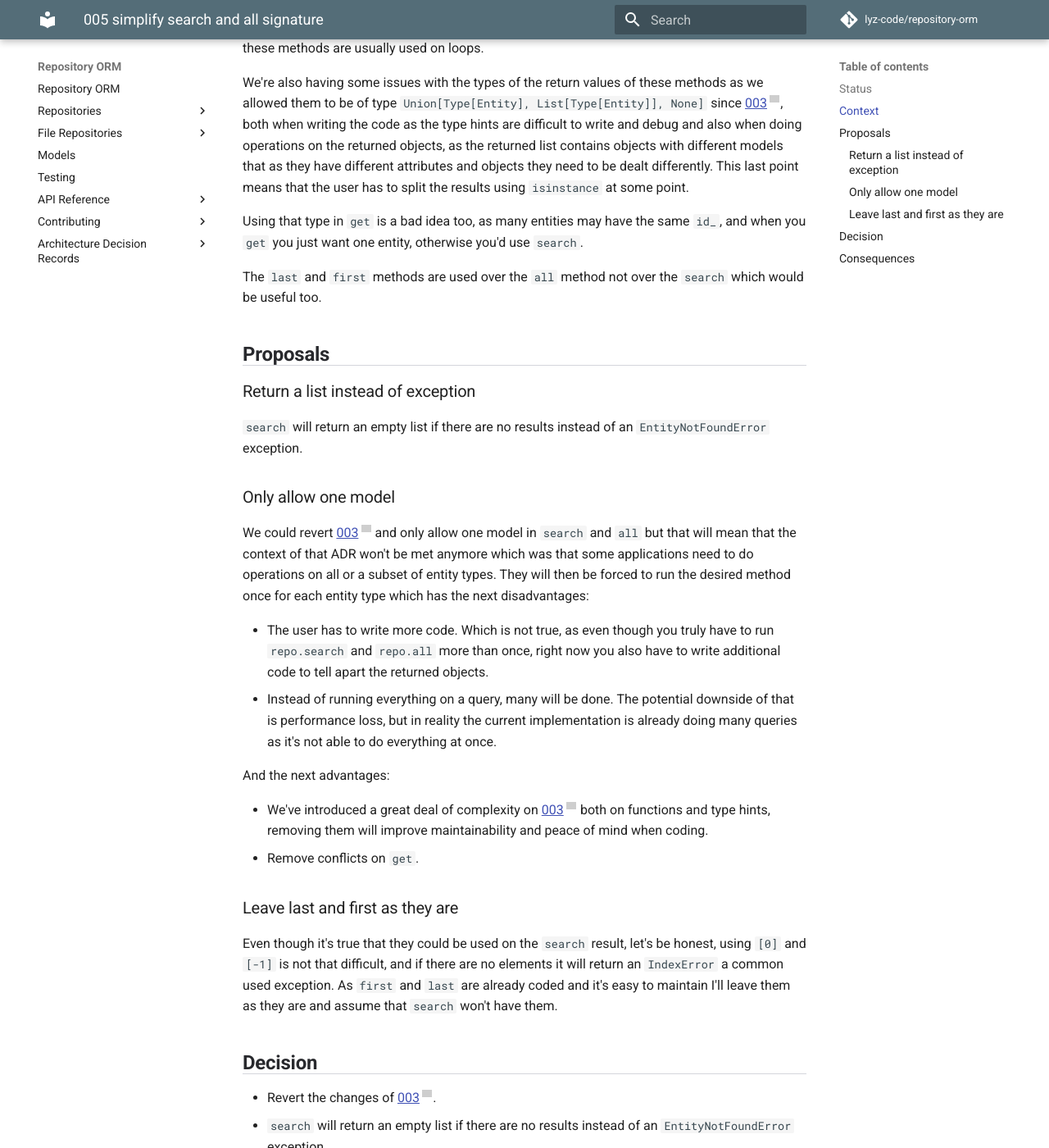
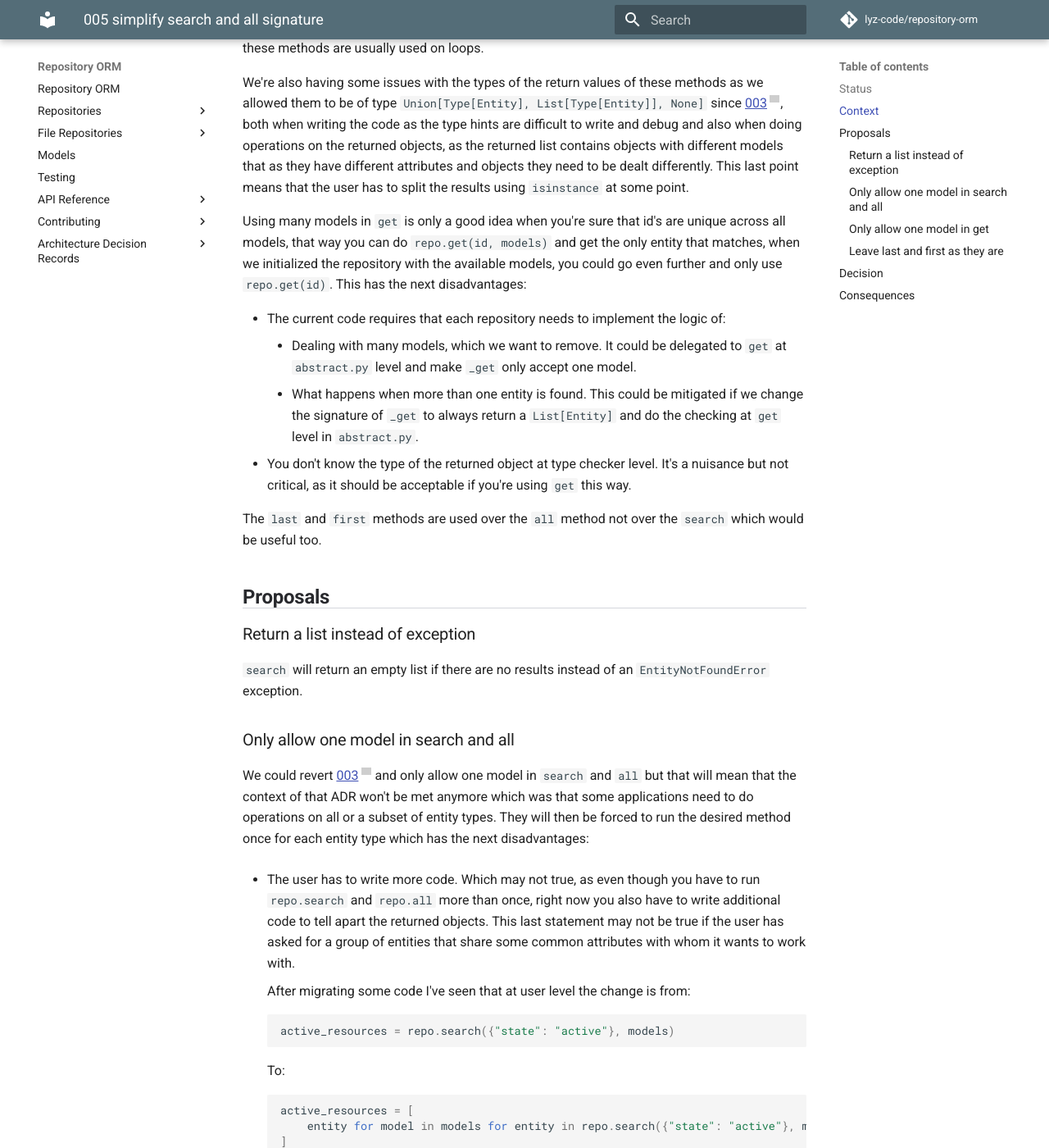
Before and after one commit to lyz-code/repository-orm, an MkDocs documentation site: the page built from docs/adr/005-simplify_search_and_all_signature.md, in a window 1280 px wide and 1400 px high, scrolled down 354 px. Shown: the whole window at 82% size. Built offline with MkDocs 1.6.1 and Material for MkDocs 9.7.7, drawn with Linux system fonts in a browser that asks for light colours; comment, search, counter and statistics services are not loaded; some of the changed text lies outside the part shown; grey boxes are pictures that could not be loaded.

Commit message:
docs: Add more information to the ADR 005
With the insights of the code migration

feat: add the is_closed property to the repo

````diff
--- a/docs/adr/005-simplify_search_and_all_signature.md
+++ b/docs/adr/005-simplify_search_and_all_signature.md
@@ -21,9 +21,22 @@ different models that as they have different attributes and objects they need to
 be dealt differently. This last point means that the user has to split the
 results using `isinstance` at some point.
 
-Using that type in `get` is a bad idea too, as many entities may have the same
-`id_`, and when you `get` you just want one entity, otherwise you'd use
-`search`.
+Using many models in `get` is only a good idea when you're sure that id's are
+unique across all models, that way you can do `repo.get(id, models)` and get the
+only entity that matches, when we initialized the repository with the available
+models, you could go even further and only use `repo.get(id)`. This has the next
+disadvantages:
+
+* The current code requires that each repository needs to implement the logic
+    of:
+    * Dealing with many models, which we want to remove. It could be delegated
+        to `get` at `abstract.py` level and make `_get` only accept one model.
+    * What happens when more than one entity is found. This could be mitigated if
+        we change the signature of `_get` to always return a `List[Entity]` and do
+        the checking at `get` level in `abstract.py`.
+* You don't know the type of the returned object at type checker level. It's
+    a nuisance but not critical, as it should be acceptable if you're using
+    `get` this way.
 
 The `last` and `first` methods are used over the `all` method not over the
 `search` which would be useful too.
@@ -36,7 +49,7 @@ The `last` and `first` methods are used over the `all` method not over the
 `search` will return an empty list if there are no results instead of
 an `EntityNotFoundError` exception.
 
-## Only allow one model
+## Only allow one model in search and all
 
 We could revert [003](003-make_entity_models_optional_arguments.md) and only
 allow one model in `search` and `all` but that will mean that the context of
@@ -44,13 +57,36 @@ that ADR won't be met anymore which was that some applications need to do
 operations on all or a subset of entity types. They will then be forced to run
 the desired method once for each entity type which has the next disadvantages:
 
-* The user has to write more code. Which is not true, as even though you truly
+* The user has to write more code. Which may not true, as even though you
     have to run `repo.search` and `repo.all` more than once, right now you also
-    have to write additional code to tell apart the returned objects.
+    have to write additional code to tell apart the returned objects. This last
+    statement may not be true if the user has asked for a group of entities that
+    share some common attributes with whom it wants to work with.
+
+    After migrating some code I've seen that at user level the change is from:
+
+    ```python
+    active_resources = repo.search({"state": "active"}, models)
+    ```
+
+    To:
+
+    ```python
+    active_resources = [
+        entity for model in models for entity in repo.search({"state": "active"}, model)
+    ]
+    ```
+
+    Which I think it's assumable given that it can be considered a corner case.
+
 * Instead of running everything on a query, many will be done. The potential
-    downside of that is performance loss, but in reality the current
-    implementation is already doing many queries as it's not able to do
-    everything at once.
+    downside of that is performance loss, but in reality:
+
+    * The pypika and fake repos are already doing many queries.
+    * The tinydb repo is doing everything in one query but then from the
+        gathered data it has to go model by model building the ones that match.
+
+    So probably we won't have any performance loss.
 
 And the next advantages:
 
@@ -58,7 +94,24 @@ And the next advantages:
     [003](003-make_entity_models_optional_arguments.md) both on functions and
     type hints, removing them will improve maintainability and peace of mind
     when coding.
-* Remove conflicts on `get`.
+
+## Only allow one model in get
+
+If we only allow one model in `get` we'll remove complexity in terms of:
+
+* No need to loop over the models.
+
+The management of the case of more than one entity found has to be still
+managed, as we can only enforce this case in pypika, fake and tinydb doesn't
+have that kind of constrain at database level.
+
+The case that it makes sense to keep the feature is a corner case as most of
+databases use integer ids. And if you've made the ids unique between
+models it should be straight forward to make a function that gives you the model
+for that ID, or you're free to iterate over the models and suppress the
+`EntityNotFoundError` exception.
+
+Therefore it makes no sense to keep complexity for a corner case.
 
 ## Leave last and first as they are
 
````
Also changed, not shown: docs/repositories.md (+3 -0 lines), 6 other files.
